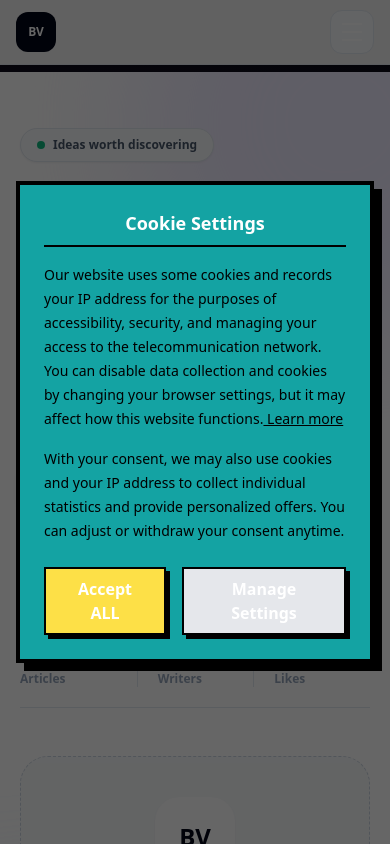
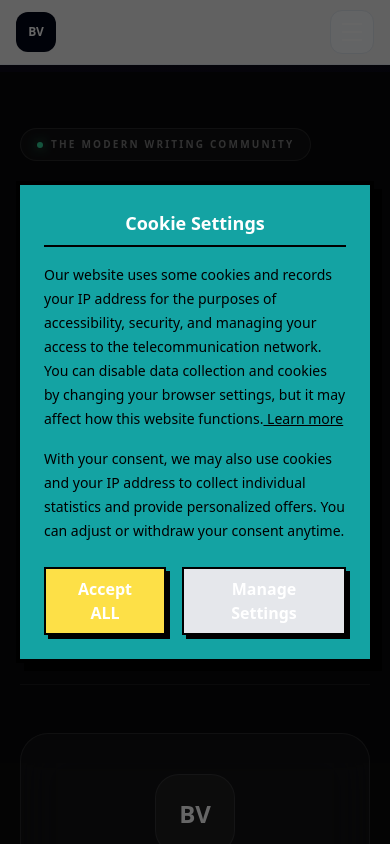
Before and after one commit to RahilAlam929/BLOGVERSE, a Next.js app: page / in a window 390 px wide. Shown: the top 844 px of the page. Built offline with nearby package versions, Linux system fonts and the light colour scheme; no server answers; the database is empty.

Commit message:
feat: upgrade BlogVerse homepage dark experience

```diff
--- a/src/app/page.tsx
+++ b/src/app/page.tsx
@@ -99,56 +99,58 @@ export default async function HomePage() {
   const latestPosts = posts.slice(1, 7);
 
   return (
-    <main className="min-h-screen overflow-x-hidden bg-[#f7f8fc] text-slate-950">
+    <main className="min-h-screen overflow-x-hidden bg-[#09090b] text-white">
+      {/* BACKGROUND ATMOSPHERE */}
+
+      <div className="pointer-events-none fixed inset-0 -z-10 overflow-hidden">
+        <div className="absolute -left-40 top-20 h-[500px] w-[500px] rounded-full bg-violet-600/[0.07] blur-[140px]" />
+
+        <div className="absolute right-[-180px] top-[30%] h-[500px] w-[500px] rounded-full bg-blue-500/[0.06] blur-[140px]" />
+
+        <div className="absolute bottom-[-200px] left-[30%] h-[500px] w-[500px] rounded-full bg-fuchsia-500/[0.04] blur-[140px]" />
+      </div>
+
       {/* HERO */}
 
-      <section className="relative overflow-hidden border-b border-slate-200 bg-white">
-        <div
-          aria-hidden="true"
-          className="pointer-events-none absolute -right-40 -top-40 h-[420px] w-[420px] rounded-full bg-violet-200/50 blur-3xl"
-        />
+      <section className="relative overflow-hidden border-b border-white/[0.07]">
+        <div className="mx-auto max-w-7xl px-5 pb-16 pt-14 sm:px-8 sm:pb-20 sm:pt-20 lg:px-10 lg:pb-24 lg:pt-24">
+          <div className="grid items-center gap-12 lg:grid-cols-[1.05fr_.95fr] lg:gap-16">
+            {/* HERO COPY */}
 
-        <div
-          aria-hidden="true"
-          className="pointer-events-none absolute -bottom-40 -left-40 h-[420px] w-[420px] rounded-full bg-blue-100/70 blur-3xl"
-        />
-
-        <div className="relative mx-auto max-w-7xl px-5 pb-16 pt-14 sm:px-8 sm:pb-20 sm:pt-20 lg:px-10 lg:pb-24 lg:pt-24">
-          <div className="grid items-center gap-12 lg:grid-cols-[1.05fr_.95fr]">
-            {/* HERO TEXT */}
-
-            <div className="max-w-3xl">
-              <div className="mb-6 inline-flex items-center gap-2 rounded-full border border-slate-200 bg-slate-50 px-4 py-2 text-xs font-bold text-slate-600 shadow-sm">
-                <span className="h-2 w-2 rounded-full bg-emerald-500" />
-                Ideas worth discovering
+            <div>
+              <div className="mb-6 inline-flex items-center gap-2 rounded-full border border-white/10 bg-white/[0.035] px-4 py-2 text-[10px] font-bold uppercase tracking-[0.22em] text-white/45 backdrop-blur-xl">
+                <span className="h-1.5 w-1.5 rounded-full bg-emerald-400 shadow-[0_0_12px_rgba(52,211,153,0.8)]" />
+                The modern writing community
               </div>
 
-              <h1 className="text-5xl font-black leading-[0.98] tracking-[-0.055em] text-slate-950 sm:text-6xl lg:text-7xl">
-                Read ideas.
+              <h1 className="max-w-4xl text-5xl font-black leading-[0.95] tracking-[-0.06em] sm:text-6xl lg:text-7xl">
+                Ideas deserve
                 <br />
-                <span className="text-slate-400">
-                  Share yours.
+                <span className="bg-gradient-to-r from-white via-white to-white/35 bg-clip-text text-transparent">
+                  a place to live.
                 </span>
               </h1>
 
-              <p className="mt-7 max-w-2xl text-base leading-7 text-slate-500 sm:text-lg sm:leading-8">
-                BlogVerse is a place for writers, developers, creators
-                and builders to publish useful ideas and discover
-                perspectives from people around the world.
+              <p className="mt-7 max-w-2xl text-base leading-7 text-white/45 sm:text-lg sm:leading-8">
+                Read thoughtful stories, discover useful ideas and
+                publish your own perspective with the BlogVerse
+                community.
               </p>
 
               <div className="mt-9 flex flex-col gap-3 sm:flex-row">
                 <Link
                   href="/blogs"
-                  className="inline-flex items-center justify-center rounded-2xl bg-slate-950 px-6 py-3.5 text-sm font-black text-white shadow-lg shadow-slate-950/10 transition hover:-translate-y-0.5 hover:bg-slate-800"
+                  className="group inline-flex items-center justify-center rounded-2xl bg-white px-6 py-3.5 text-sm font-black text-black transition duration-300 hover:-translate-y-0.5 hover:bg-white/90"
                 >
-                  Explore blogs
-                  <span className="ml-2">→</span>
+                  Explore stories
+                  <span className="ml-2 transition-transform group-hover:translate-x-1">
+                    →
+                  </span>
                 </Link>
 
                 <Link
                   href="/create"
-                  className="inline-flex items-center justify-center rounded-2xl border border-slate-200 bg-white px-6 py-3.5 text-sm font-black text-slate-800 shadow-sm transition hover:-translate-y-0.5 hover:border-slate-300 hover:bg-slate-50"
+                  className="inline-flex items-center justify-center rounded-2xl border border-white/10 bg-white/[0.035] px-6 py-3.5 text-sm font-bold text-white/75 backdrop-blur-xl transition hover:-translate-y-0.5 hover:border-white/20 hover:bg-white/[0.07] hover:text-white"
                 >
                   Start writing
                 </Link>
@@ -156,45 +158,45 @@ export default async function HomePage() {
 
               {/* STATS */}
 
-              <div className="mt-12 grid max-w-xl grid-cols-3 border-y border-slate-200 py-5">
+              <div className="mt-12 grid max-w-xl grid-cols-3 border-y border-white/[0.07] py-6">
                 <div>
                   <p className="text-2xl font-black tracking-tight">
                     {publishedBlogs}
                   </p>
-                  <p className="mt-1 text-xs font-semibold text-slate-400">
-                    Articles
+                  <p className="mt-1 text-[11px] font-semibold uppercase tracking-wider text-white/30">
+                    Stories
                   </p>
                 </div>
 
-                <div className="border-l border-slate-200 pl-5">
+                <div className="border-l border-white/[0.07] pl-5">
                   <p className="text-2xl font-black tracking-tight">
                     {writers}
                   </p>
-                  <p className="mt-1 text-xs font-semibold text-slate-400">
+                  <p className="mt-1 text-[11px] font-semibold uppercase tracking-wider text-white/30">
                     Writers
                   </p>
                 </div>
 
-                <div className="border-l border-slate-200 pl-5">
+                <div className="border-l border-white/[0.07] pl-5">
                   <p className="text-2xl font-black tracking-tight">
                     {totalLikes}
                   </p>
-                  <p className="mt-1 text-xs font-semibold text-slate-400">
+                  <p className="mt-1 text-[11px] font-semibold uppercase tracking-wider text-white/30">
                     Likes
                   </p>
                 </div>
               </div>
             </div>
 
-            {/* HERO FEATURE */}
+            {/* FEATURED STORY */}
 
             <div className="relative">
               {featured ? (
                 <Link
                   href={`/blog/${featured.slug}`}
-                  className="group block overflow-hidden rounded-[28px] border border-slate-200 bg-white shadow-xl shadow-slate-200/60 transition duration-300 hover:-translate-y-1 hover:shadow-2xl"
+                  className="group block overflow-hidden rounded-[28px] border border-white/10 bg-white/[0.035] shadow-2xl shadow-black/30 backdrop-blur-xl transition duration-500 hover:-translate-y-1 hover:border-white/15"
                 >
-                  <div className="relative aspect-[16/10] overflow-hidden bg-slate-100">
+                  <div className="relative aspect-[16/10] overflow-hidden bg-white/[0.04]">
                     {featured.cover_image ? (
                       // eslint-disable-next-line @next/next/no-img-element
                       <img
@@ -203,49 +205,53 @@ export default async function HomePage() {
                         className="h-full w-full object-cover transition duration-700 group-hover:scale-105"
                       />
                     ) : (
-                      <div className="flex h-full items-center justify-center bg-gradient-to-br from-slate-100 via-white to-violet-100">
-                        <span className="text-7xl font-black text-slate-200">
+                      <div className="flex h-full items-center justify-center bg-gradient-to-br from-white/[0.08] via-white/[0.025] to-violet-500/[0.08]">
+                        <span className="text-7xl font-black text-white/[0.08]">
                           BV
                         </span>
                       </div>
                     )}
 
-                    <div className="absolute left-5 top-5 rounded-full bg-white/95 px-3 py-1.5 text-[10px] font-black uppercase tracking-wider text-slate-700 shadow-sm">
+                    <div className="absolute inset-x-0 bottom-0 h-32 bg-gradient-to-t from-black/70 to-transparent" />
+
+                    <div className="absolute left-5 top-5 rounded-full border border-white/10 bg-black/60 px-3 py-1.5 text-[10px] font-black uppercase tracking-[0.18em] text-white/80 backdrop-blur-xl">
                       Featured
                     </div>
                   </div>
 
                   <div className="p-6 sm:p-7">
-                    <div className="mb-3 flex items-center gap-2 text-xs font-bold text-violet-600">
+                    <div className="flex flex-wrap items-center gap-2 text-xs font-bold text-violet-300">
                       <span>{getCategory(featured)}</span>
-                      <span className="text-slate-300">•</span>
-                      <span>
+
+                      <span className="text-white/20">•</span>
+
+                      <span className="text-white/30">
                         {formatDate(featured.created_at)}
                       </span>
                     </div>
 
-                    <h2 className="text-2xl font-black leading-tight tracking-tight text-slate-950 sm:text-3xl">
+                    <h2 className="mt-3 text-2xl font-black leading-tight tracking-tight text-white sm:text-3xl">
                       {featured.title}
                     </h2>
 
-                    <p className="mt-3 line-clamp-3 text-sm leading-6 text-slate-500">
+                    <p className="mt-3 line-clamp-3 text-sm leading-6 text-white/40">
                       {truncate(featured.excerpt, 180)}
                     </p>
 
-                    <div className="mt-6 flex items-center justify-between border-t border-slate-100 pt-5">
-                      <span className="text-sm font-bold text-slate-600">
+                    <div className="mt-6 flex items-center justify-between border-t border-white/[0.07] pt-5">
+                      <span className="max-w-[55%] truncate text-sm font-bold text-white/55">
                         {getAuthor(featured)}
                       </span>
 
-                      <span className="text-sm font-black text-slate-950 transition group-hover:translate-x-1">
-                        Read article →
+                      <span className="text-sm font-black text-white transition group-hover:translate-x-1">
+                        Read story →
                       </span>
                     </div>
                   </div>
                 </Link>
               ) : (
-                <div className="rounded-[28px] border border-dashed border-slate-300 bg-slate-50 p-10 text-center">
-                  <div className="mx-auto flex h-20 w-20 items-center justify-center rounded-3xl bg-white text-2xl font-black shadow-sm">
+                <div className="rounded-[28px] border border-white/10 bg-white/[0.035] p-10 text-center backdrop-blur-xl">
+                  <div className="mx-auto flex h-20 w-20 items-center justify-center rounded-3xl border border-white/10 bg-white/[0.05] text-2xl font-black">
                     BV
                   </div>
 
@@ -253,14 +259,14 @@ export default async function HomePage() {
                     Your first story starts here.
                   </h2>
 
-                  <p className="mx-auto mt-3 max-w-sm text-sm leading-6 text-slate-500">
+                  <p className="mx-auto mt-3 max-w-sm text-sm leading-6 text-white/40">
                     Publish an article and it will appear on the
                     BlogVerse homepage.
                   </p>
 
                   <Link
                     href="/create"
-                    className="mt-6 inline-flex rounded-2xl bg-slate-950 px-5 py-3 text-sm font-black text-white"
+                    className="mt-6 inline-flex rounded-2xl bg-white px-5 py-3 text-sm font-black text-black"
                   >
                     Create article →
                   </Link>
@@ -271,42 +277,42 @@ export default async function HomePage() {
         </div>
       </section>
 
-      {/* DISCOVERY */}
+      {/* LATEST STORIES */}
 
       <section className="mx-auto max-w-7xl px-5 py-16 sm:px-8 lg:px-10 lg:py-20">
         <div className="flex flex-col justify-between gap-5 sm:flex-row sm:items-end">
           <div>
-            <p className="text-xs font-black uppercase tracking-[0.2em] text-violet-600">
-              Discovery
+            <p className="text-[11px] font-black uppercase tracking-[0.22em] text-violet-400">
+              Latest stories
             </p>
 
-            <h2 className="mt-2 text-3xl font-black tracking-tight sm:text-4xl">
-              Fresh from the community
+            <h2 className="mt-2 text-3xl font-black tracking-[-0.04em] sm:text-4xl">
+              Fresh from BlogVerse
             </h2>
 
-            <p className="mt-2 max-w-xl text-sm leading-6 text-slate-500">
-              Explore recent stories, technical ideas and perspectives
-              from BlogVerse writers.
+            <p className="mt-3 max-w-xl text-sm leading-6 text-white/35">
+              New perspectives, technical discoveries and stories
+              from writers building and learning every day.
             </p>
           </div>
 
           <Link
             href="/blogs"
-            className="text-sm font-black text-slate-700 transition hover:text-slate-950"
+            className="text-sm font-black text-white/55 transition hover:text-white"
           >
-            View all blogs →
+            View all →
           </Link>
         </div>
 
         {latestPosts.length > 0 ? (
-          <div className="mt-10 grid gap-6 sm:grid-cols-2 lg:grid-cols-3">
+          <div className="mt-10 grid gap-5 sm:grid-cols-2 lg:grid-cols-3">
             {latestPosts.map((post) => (
               <Link
                 key={post.id}
                 href={`/blog/${post.slug}`}
-                className="group overflow-hidden rounded-[24px] border border-slate-200 bg-white shadow-sm transition duration-300 hover:-translate-y-1 hover:shadow-xl hover:shadow-slate-200/70"
+                className="group overflow-hidden rounded-[24px] border border-white/[0.08] bg-white/[0.025] backdrop-blur-xl transition duration-300 hover:-translate-y-1 hover:border-white/[0.14] hover:bg-white/[0.045] hover:shadow-2xl hover:shadow-black/30"
               >
-                <div className="relative aspect-[16/10] overflow-hidden bg-slate-100">
+                <div className="relative aspect-[16/10] overflow-hidden bg-white/[0.04]">
                   {post.cover_image ? (
                     // eslint-disable-next-line @next/next/no-img-element
                     <img
@@ -315,17 +321,19 @@ export default async function HomePage() {
                       className="h-full w-full object-cover transition duration-500 group-hover:scale-105"
                     />
                   ) : (
-                    <div className="flex h-full items-center justify-center bg-gradient-to-br from-slate-100 to-slate-200">
-                      <span className="text-4xl font-black text-slate-300">
+                    <div className="flex h-full items-center justify-center bg-gradient-to-br from-white/[0.06] to-violet-500/[0.05]">
+                      <span className="text-4xl font-black text-white/[0.08]">
                         BV
                       </span>
                     </div>
                   )}
+
+                  <div className="absolute inset-x-0 bottom-0 h-20 bg-gradient-to-t from-black/50 to-transparent" />
                 </div>
 
                 <div className="p-5">
-                  <div className="flex flex-wrap items-center gap-2 text-[11px] font-bold text-slate-400">
-                    <span className="rounded-full bg-slate-100 px-2.5 py-1 text-slate-600">
+                  <div className="flex flex-wrap items-center gap-2 text-[10px] font-bold uppercase tracking-wider text-white/30">
+                    <span className="rounded-full border border-white/[0.07] bg-white/[0.035] px-2.5 py-1 text-violet-300/80">
                       {getCategory(post)}
                     </span>
 
@@ -340,20 +348,20 @@ export default async function HomePage() {
                     </span>
                   </div>
 
-                  <h3 className="mt-4 line-clamp-2 text-xl font-black leading-tight tracking-tight">
+                  <h3 className="mt-4 line-clamp-2 text-xl font-black leading-tight tracking-tight text-white">
                     {post.title}
                   </h3>
 
-                  <p className="mt-3 line-clamp-3 text-sm leading-6 text-slate-500">
+                  <p className="mt-3 line-clamp-3 text-sm leading-6 text-white/35">
                     {truncate(post.excerpt)}
                   </p>
 
-                  <div className="mt-5 flex items-center justify-between border-t border-slate-100 pt-4">
-                    <span className="truncate pr-3 text-xs font-bold text-slate-500">
+                  <div className="mt-5 flex items-center justify-between border-t border-white/[0.07] pt-4">
+                    <span className="max-w-[65%] truncate text-xs font-bold text-white/35">
                       {getAuthor(post)}
                     </span>
 
-                    <span className="shrink-0 text-xs font-black text-slate-950 transition group-hover:translate-x-1">
+                    <span className="text-xs font-black text-white/60 transition group-hover:translate-x-1 group-hover:text-white">
                       Read →
                     </span>
                   </div>
@@ -362,68 +370,119 @@ export default async function HomePage() {
             ))}
           </div>
         ) : (
-          <div className="mt-10 rounded-[28px] border border-slate-200 bg-white p-10 text-center">
+          <div className="mt-10 rounded-[28px] border border-white/10 bg-white/[0.025] p-10 text-center">
             <h3 className="text-xl font-black">
-              No more articles yet
+              No more stories yet
             </h3>
 
-            <p className="mt-2 text-sm text-slate-500">
+            <p className="mt-2 text-sm text-white/35">
               Be one of the first writers on BlogVerse.
             </p>
 
             <Link
               href="/create"
-              className="mt-5 inline-flex rounded-2xl bg-slate-950 px-5 py-3 text-sm font-black text-white"
+              className="mt-5 inline-flex rounded-2xl bg-white px-5 py-3 text-sm font-black text-black"
             >
-              Write your first article →
+              Write your first story →
             </Link>
           </div>
         )}
       </section>
 
+      {/* WHY BLOGVERSE */}
+
+      <section className="mx-auto max-w-7xl px-5 pb-16 sm:px-8 lg:px-10 lg:pb-20">
+        <div className="grid gap-4 md:grid-cols-3">
+          <div className="rounded-[24px] border border-white/[0.07] bg-white/[0.025] p-6">
+            <div className="flex h-11 w-11 items-center justify-center rounded-2xl bg-violet-500/10 text-lg">
+              ✦
+            </div>
+
+            <h3 className="mt-5 text-lg font-black">
+              Discover
+            </h3>
+
+            <p className="mt-2 text-sm leading-6 text-white/35">
+              Find interesting ideas and useful perspectives without
+              endless noise.
+            </p>
+          </div>
+
+          <div className="rounded-[24px] border border-white/[0.07] bg-white/[0.025] p-6">
+            <div className="flex h-11 w-11 items-center justify-center rounded-2xl bg-blue-500/10 text-lg">
+              ✎
+            </div>
+
+            <h3 className="mt-5 text-lg font-black">
+              Create
+            </h3>
+
+            <p className="mt-2 text-sm leading-6 text-white/35">
+              Turn your knowledge, experiences and ideas into
+              beautiful stories.
+            </p>
+          </div>
+
+          <div className="rounded-[24px] border border-white/[0.07] bg-white/[0.025] p-6">
+            <div className="flex h-11 w-11 items-center justify-center rounded-2xl bg-emerald-500/10 text-lg">
+              ↗
+            </div>
+
+            <h3 className="mt-5 text-lg font-black">
+              Connect
+            </h3>
+
+            <p className="mt-2 text-sm leading-6 text-white/35">
+              Follow writers, engage with stories and become part of
+              the community.
+            </p>
+          </div>
+        </div>
+      </section>
+
       {/* CTA */}
 
-      <section className="mx-auto max-w-7xl px-5 pb-16 sm:px-8 lg:px-10 lg:pb-20">
-        <div className="relative overflow-hidden rounded-[32px] bg-slate-950 px-6 py-12 text-white sm:px-10 lg:px-14 lg:py-16">
+      <section className="mx-auto max-w-7xl px-5 pb-16 sm:px-8 lg:px-10 lg:pb-24">
+        <div className="relative overflow-hidden rounded-[32px] border border-white/10 bg-gradient-to-br from-white/[0.07] via-white/[0.035] to-violet-500/[0.07] px-6 py-12 shadow-2xl shadow-black/30 sm:px-10 lg:px-14 lg:py-16">
           <div
             aria-hidden="true"
-            className="pointer-events-none absolute -right-20 -top-32 h-72 w-72 rounded-full bg-violet-500/20 blur-3xl"
+            className="pointer-events-none absolute -right-24 -top-32 h-80 w-80 rounded-full bg-violet-500/[0.12] blur-[100px]"
           />
 
           <div
             aria-hidden="true"
-            className="pointer-events-none absolute -bottom-40 left-1/3 h-80 w-80 rounded-full bg-blue-500/10 blur-3xl"
+            className="pointer-events-none absolute -bottom-40 left-1/3 h-80 w-80 rounded-full bg-blue-500/[0.08] blur-[100px]"
           />
 
           <div className="relative flex flex-col justify-between gap-8 lg:flex-row lg:items-center">
             <div className="max-w-2xl">
-              <p className="text-xs font-black uppercase tracking-[0.2em] text-white/40">
-                Your voice matters
+              <p className="text-[10px] font-black uppercase tracking-[0.22em] text-white/30">
+                Start your next chapter
               </p>
 
-              <h2 className="mt-3 text-3xl font-black tracking-tight sm:text-4xl">
-                Have an idea worth sharing?
+              <h2 className="mt-3 text-3xl font-black tracking-[-0.04em] sm:text-4xl">
+                Have something worth saying?
               </h2>
 
-              <p className="mt-3 text-sm leading-6 text-white/55 sm:text-base">
-                Turn your thoughts into an article and let the
-                BlogVerse community discover your perspective.
+              <p className="mt-3 text-sm leading-6 text-white/40 sm:text-base">
+                Write it. Publish it. Let the right people discover
+                it.
               </p>
             </div>
 
             <div className="flex shrink-0 flex-col gap-3 sm:flex-row">
               <Link
                 href="/create"
-                className="rounded-2xl bg-white px-6 py-3.5 text-center text-sm font-black text-slate-950 transition hover:-translate-y-0.5 hover:bg-slate-100"
+                className="rounded-2xl bg-white px-6 py-3.5 text-center text-sm font-black text-black transition hover:-translate-y-0.5 hover:bg-white/90"
               >
                 Start writing →
               </Link>
 
               <Link
                 href="/blogs"
-                className="rounded-2xl border border-white/15 px-6 py-3.5 text-center text-sm font-bold text-white/80 transition hover:bg-white/10 hover:text-white"
+                className="rounded-2xl border border-white/10 bg-black/10 px-6 py-3.5 text-center text-sm font-bold text-white/65 transition hover:bg-white/[0.07] hover:text-white"
               >
-                Explore blogs
+                Browse stories
               </Link>
             </div>
           </div>
```
